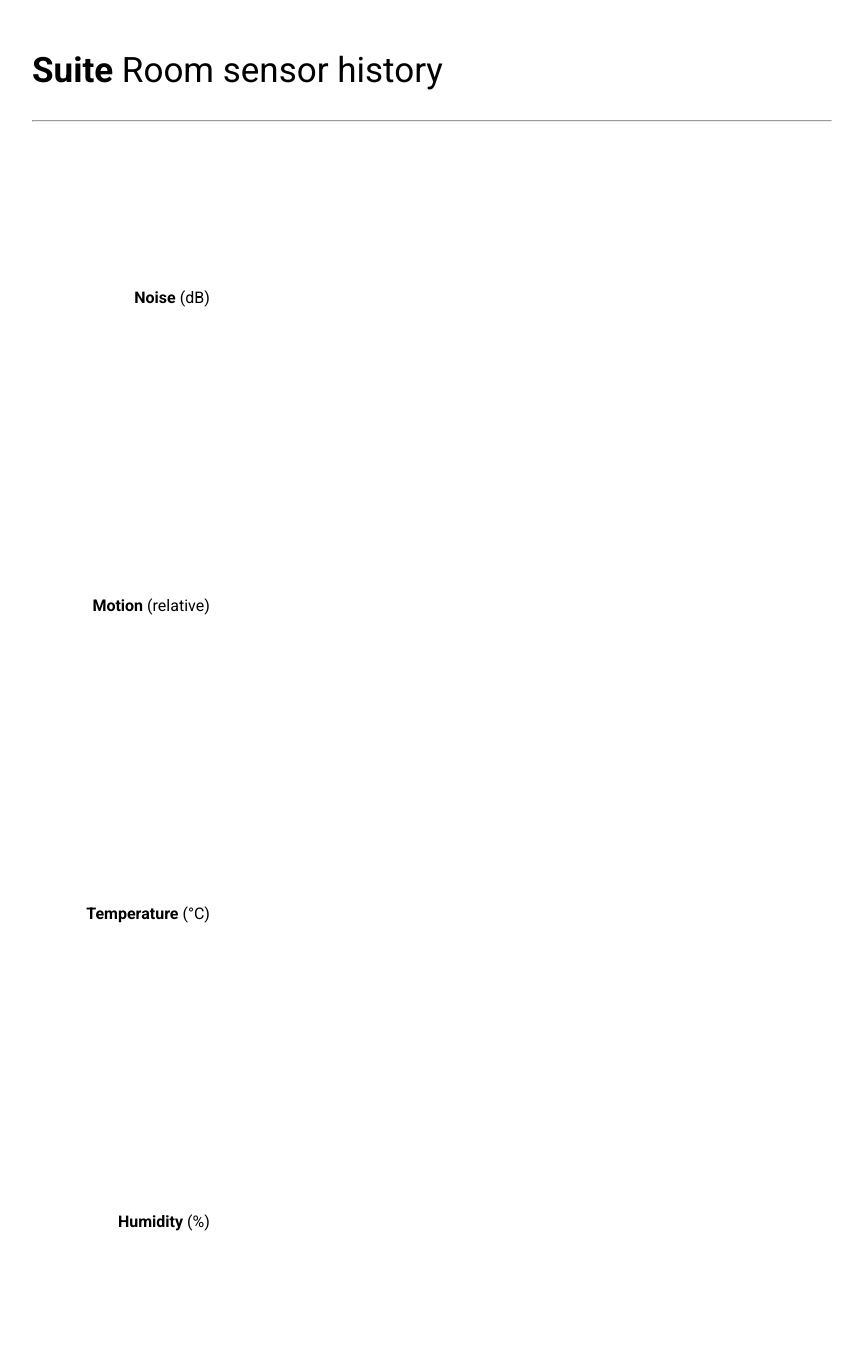
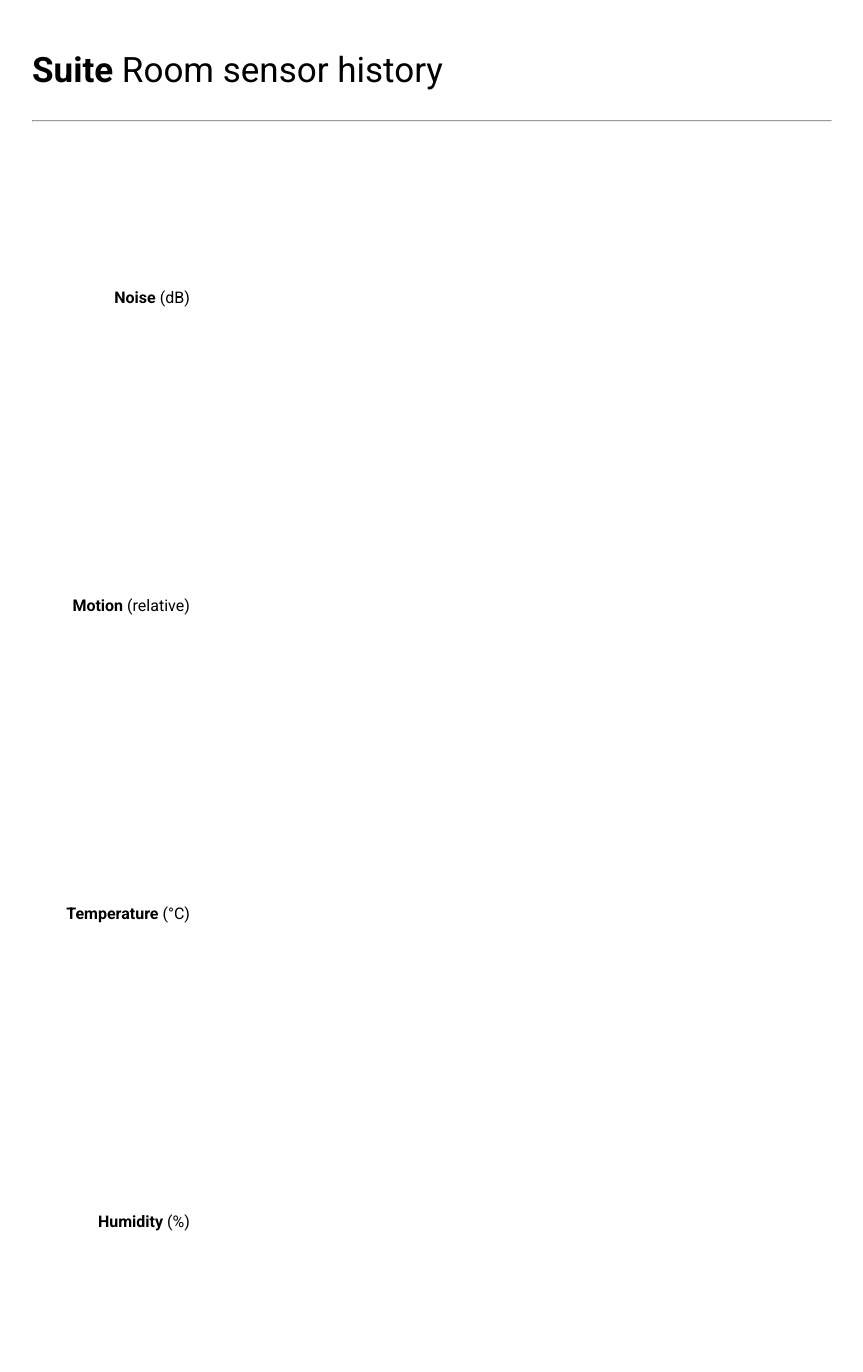
Before and after one commit to taivop/hz15, a website: page node_server/public/history.html in a window 1280 px wide. Shown: the top 1372 px of the page, without its empty margins (208-1071 px from the left). Drawn offline with nearby package versions, Linux system fonts and the light colour scheme; no server answers.

Commit message:
fix table width history

```diff
--- a/node_server/public/history.html
+++ b/node_server/public/history.html
@@ -23,23 +23,23 @@
 <table id="sensors">
     <tr>
         <td class="tdTitle">Noise <span class="unit">(dB)</span></td>
-        <td id="noise"><iframe src="/suite2/suite2.html?sensor=sound&color=%234daf4a&duration=43200000" width="550" height="300"></iframe></td>
+        <td id="noise"><iframe src="/suite2/suite2.html?sensor=sound&color=%234daf4a&duration=43200000" width="590" height="300"></iframe></td>
     </tr>
     <tr>
         <td class="tdTitle">Motion <span class="unit">(relative)</span></td>
-        <td id="motion"><iframe src="/suite2/suite2.html?sensor=motion&color=%23984ea3&duration=43200000" width="550" height="300"></iframe></td>
+        <td id="motion"><iframe src="/suite2/suite2.html?sensor=motion&color=%23984ea3&duration=43200000" width="590" height="300"></iframe></td>
     </tr>
     <tr>
         <td class="tdTitle">Temperature <span class="unit">(&deg;C)</span></td>
-        <td id="temperature"><iframe src="/suite2/suite2.html?sensor=temperature&color=%23e41a1c&duration=43200000" width="550" height="300"></iframe></td>
+        <td id="temperature"><iframe src="/suite2/suite2.html?sensor=temperature&color=%23e41a1c&duration=43200000" width="590" height="300"></iframe></td>
     </tr>
     <tr>
         <td class="tdTitle">Humidity <span class="unit">(%)</span></td>
-        <td id="humidity"><iframe src="/suite2/suite2.html?sensor=humidity&color=%23377eb8&duration=43200000" width="550" height="300"></iframe></td>
+        <td id="humidity"><iframe src="/suite2/suite2.html?sensor=humidity&color=%23377eb8&duration=43200000" width="590" height="300"></iframe></td>
     </tr>
     <tr>
         <td class="tdTitle">Light <span class="unit">(Lux)</span></td>
-        <td id="light"><iframe src="/suite2/suite2.html?sensor=light&color=%23ff7f00&duration=43200000" width="550" height="300"></iframe></td>
+        <td id="light"><iframe src="/suite2/suite2.html?sensor=light&color=%23ff7f00&duration=43200000" width="590" height="300"></iframe></td>
     </tr>
 </table>
 
--- a/node_server/public/js/suite.js
+++ b/node_server/public/js/suite.js
@@ -112,7 +112,7 @@
 
         this.path = this.svg.append("g")
             .attr("clip-path", "url(#clip)")
-            .attr("stroke",this.color)
+            .attr("stroke", this.color)
             .attr("stroke-width", "4px")
             .attr("stroke-linecap", "round")
             .append("path")
```
